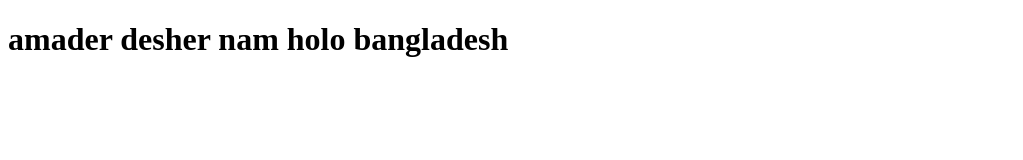
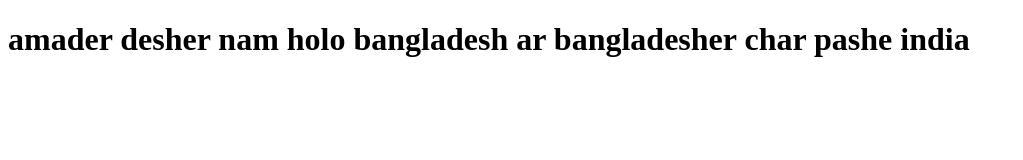
Before and after one commit to Ishtiak007/git3, a plain HTML site: page index.html in a window 1280 px wide. Shown: the whole page, without its empty margins (0-1023 px from the left). Drawn offline with Linux system fonts and the light colour scheme.

Commit message:
samanno ektu change korchilam just

```diff
--- a/index.html
+++ b/index.html
@@ -7,6 +7,6 @@
     <title>Document</title>
 </head>
 <body>
-    <h1>amader desher nam holo bangladesh</h1>
+    <h1>amader desher nam holo bangladesh ar bangladesher char pashe india</h1>
 </body>
 </html>
```
